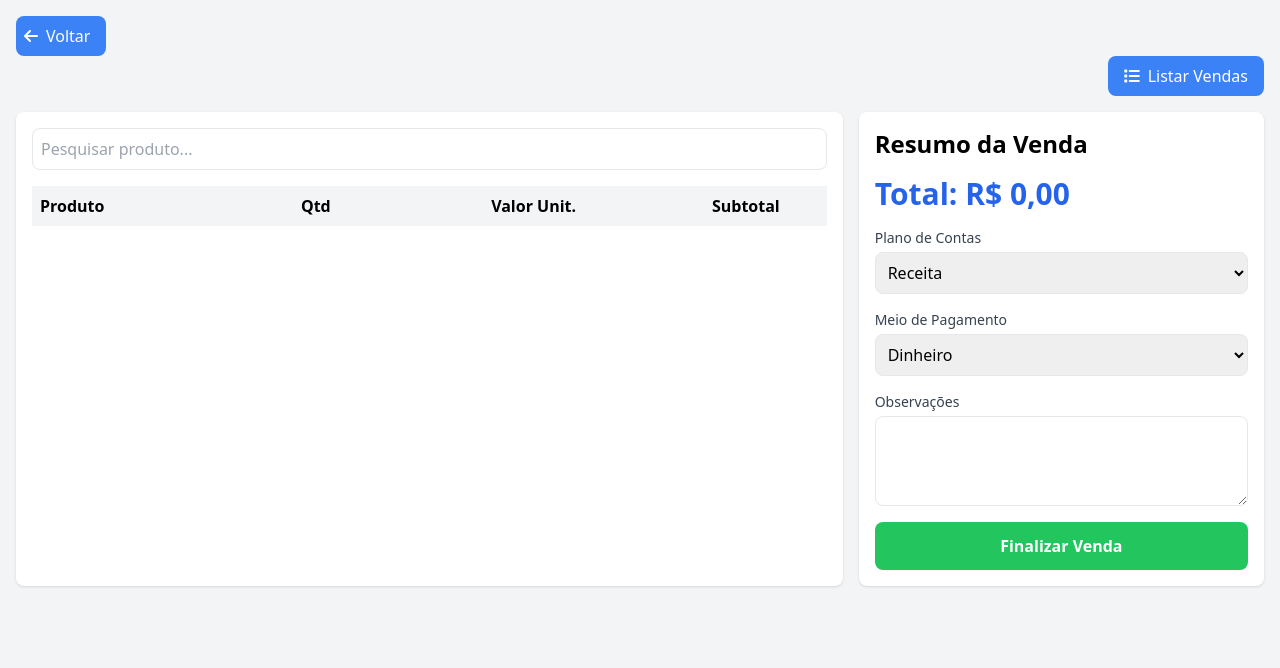
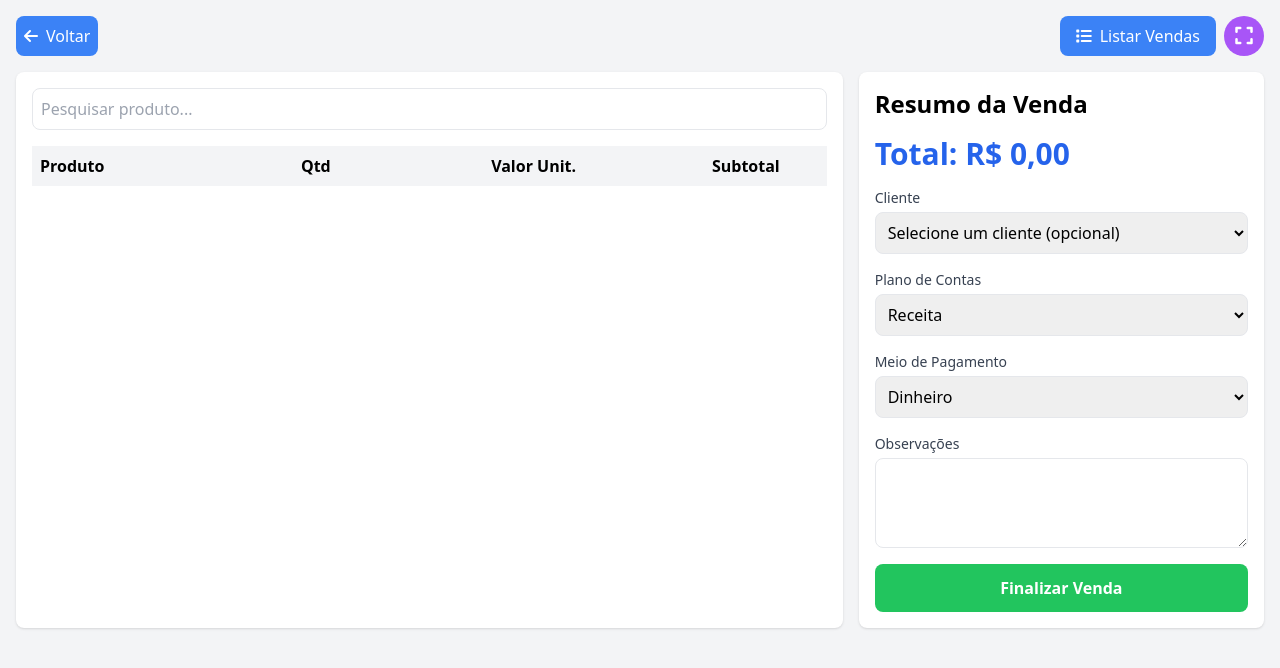
Before and after one commit to gomesrodrigo528/sua_agenda, a Flask app: page /vendas in a window 1280 px wide. Shown: the top 668 px of the page. Run offline with Flask 3, Linux system fonts and the light colour scheme; data that the repository does not hold is empty; some libraries are stand-ins or nearby versions.

Commit message:
feat: Adiciona seleção de cliente e funcionalidade de tela cheia no PDV

```diff
--- a/routes/vendas.py
+++ b/routes/vendas.py
@@ -40,6 +40,7 @@ def vender():
         observacao = data.get('observacao')
         plano_contas = data.get('plano_contas')
         meio_pagamento = data.get('meio_pagamento')
+        id_cliente = data.get('id_cliente')
 
         if not produtos:
             return jsonify({"error": "Nenhum produto informado."}), 400
@@ -83,7 +84,7 @@ def vender():
             "motivo": "Venda de Produtos",
             "id_empresa": id_empresa,
             "id_usuario": id_usuario,
-            "id_cliente": None,  # Cliente não identificado
+            "id_cliente": id_cliente,
             "meio_pagamento": meio_pagamento,
             "id_servico": None  # Não é um serviço
         }).execute()
--- a/templates/pdv.html
+++ b/templates/pdv.html
@@ -12,17 +12,23 @@
 <body class="bg-gray-100">
     <div class="container mx-auto p-4">
         <!-- Botão para Listar Vendas -->
+        <div class="flex justify-between items-center mb-4">
             <a href="/"
                 class="bg-blue-500 text-white px-2 py-2 rounded-lg hover:bg-blue-600 flex items-center gap-2 max-w-[90px]">
                 <i class="fas fa-arrow-left"></i>
                 <span class="truncate">Voltar</span>
             </a>
 
-
-        <div class="mb-4 flex justify-end">
+            <div class="flex gap-2">
                 <button onclick="abrirModalVendas()" class="bg-blue-500 text-white px-4 py-2 rounded-lg hover:bg-blue-600">
                     <i class="fas fa-list mr-2"></i>Listar Vendas
                 </button>
+                <button onclick="toggleFullScreen()"
+                    class="bg-purple-500 text-white w-10 h-10 rounded-full hover:bg-purple-600 flex items-center justify-center transition-transform hover:scale-110"
+                    title="Alternar tela cheia">
+                    <i class="fas fa-expand text-xl"></i>
+                </button>
+            </div>
         </div>
 
         <div class="grid grid-cols-1 lg:grid-cols-3 gap-4">
@@ -66,6 +72,13 @@
                 <div class="space-y-4">
                     <div class="text-3xl font-bold text-blue-600">
                         Total: R$ <span id="totalVenda">0,00</span>
+                    </div>
+
+                    <div>
+                        <label class="block text-sm font-medium text-gray-700">Cliente</label>
+                        <select id="cliente" class="mt-1 block w-full p-2 border rounded-lg">
+                            <option value="">Selecione um cliente (opcional)</option>
+                        </select>
                     </div>
 
                     <div>
@@ -188,6 +201,80 @@
     <script>
         let produtos = [];
         let timeoutId = null;
+        let isFullScreen = false;
+
+        // Carregar lista de clientes quando a página carregar
+        window.addEventListener('DOMContentLoaded', carregarClientes);
+
+        function carregarClientes() {
+            fetch('/clientes/listar')
+                .then(res => res.json())
+                .then(clientes => {
+                    const select = document.getElementById('cliente');
+                    select.innerHTML = '<option value="">Selecione um cliente (opcional)</option>';
+
+                    clientes.forEach(cliente => {
+                        const option = document.createElement('option');
+                        option.value = cliente.id;
+                        option.textContent = cliente.nome_cliente;
+                        select.appendChild(option);
+                    });
+                })
+                .catch(err => {
+                    console.error('Erro ao carregar clientes:', err);
+                });
+        }
+
+        function toggleFullScreen() {
+            const doc = window.document;
+            const docEl = doc.documentElement;
+            const icon = document.querySelector('#fullscreenBtn i');
+
+            if (!doc.fullscreenElement && !doc.mozFullScreenElement &&
+                !doc.webkitFullscreenElement && !doc.msFullscreenElement) {
+                // Entrar em tela cheia
+                if (docEl.requestFullscreen) {
+                    docEl.requestFullscreen();
+                } else if (docEl.msRequestFullscreen) {
+                    docEl.msRequestFullscreen();
+                } else if (docEl.mozRequestFullScreen) {
+                    docEl.mozRequestFullScreen();
+                } else if (docEl.webkitRequestFullscreen) {
+                    docEl.webkitRequestFullscreen(Element.ALLOW_KEYBOARD_INPUT);
+                }
+                isFullScreen = true;
+            } else {
+                // Sair da tela cheia
+                if (doc.exitFullscreen) {
+                    doc.exitFullscreen();
+                } else if (doc.msExitFullscreen) {
+                    doc.msExitFullscreen();
+                } else if (doc.mozCancelFullScreen) {
+                    doc.mozCancelFullScreen();
+                } else if (doc.webkitExitFullscreen) {
+                    doc.webkitExitFullscreen();
+                }
+                isFullScreen = false;
+            }
+        }
+
+        // Atualiza o ícone quando o estado da tela cheia muda
+        document.addEventListener('fullscreenchange', updateFullscreenIcon);
+        document.addEventListener('webkitfullscreenchange', updateFullscreenIcon);
+        document.addEventListener('mozfullscreenchange', updateFullscreenIcon);
+        document.addEventListener('MSFullscreenChange', updateFullscreenIcon);
+
+        function updateFullscreenIcon() {
+            const icon = document.querySelector('button[onclick="toggleFullScreen()"] i');
+            if (document.fullscreenElement || document.webkitFullscreenElement ||
+                document.mozFullScreenElement || document.msFullscreenElement) {
+                icon.classList.remove('fa-expand');
+                icon.classList.add('fa-compress');
+            } else {
+                icon.classList.remove('fa-compress');
+                icon.classList.add('fa-expand');
+            }
+        }
 
         function formatarMoeda(valor) {
             return valor.toLocaleString('pt-BR', { minimumFractionDigits: 2, maximumFractionDigits: 2 });
@@ -330,7 +417,8 @@
                 produtos: produtos,
                 observacao: document.getElementById('observacao').value,
                 plano_contas: document.getElementById('planoContas').value,
-                meio_pagamento: document.getElementById('meioPagamento').value
+                meio_pagamento: document.getElementById('meioPagamento').value,
+                id_cliente: document.getElementById('cliente').value || null
             };
 
             try {
```
Lines whose indentation alone changed are shown as unchanged.
